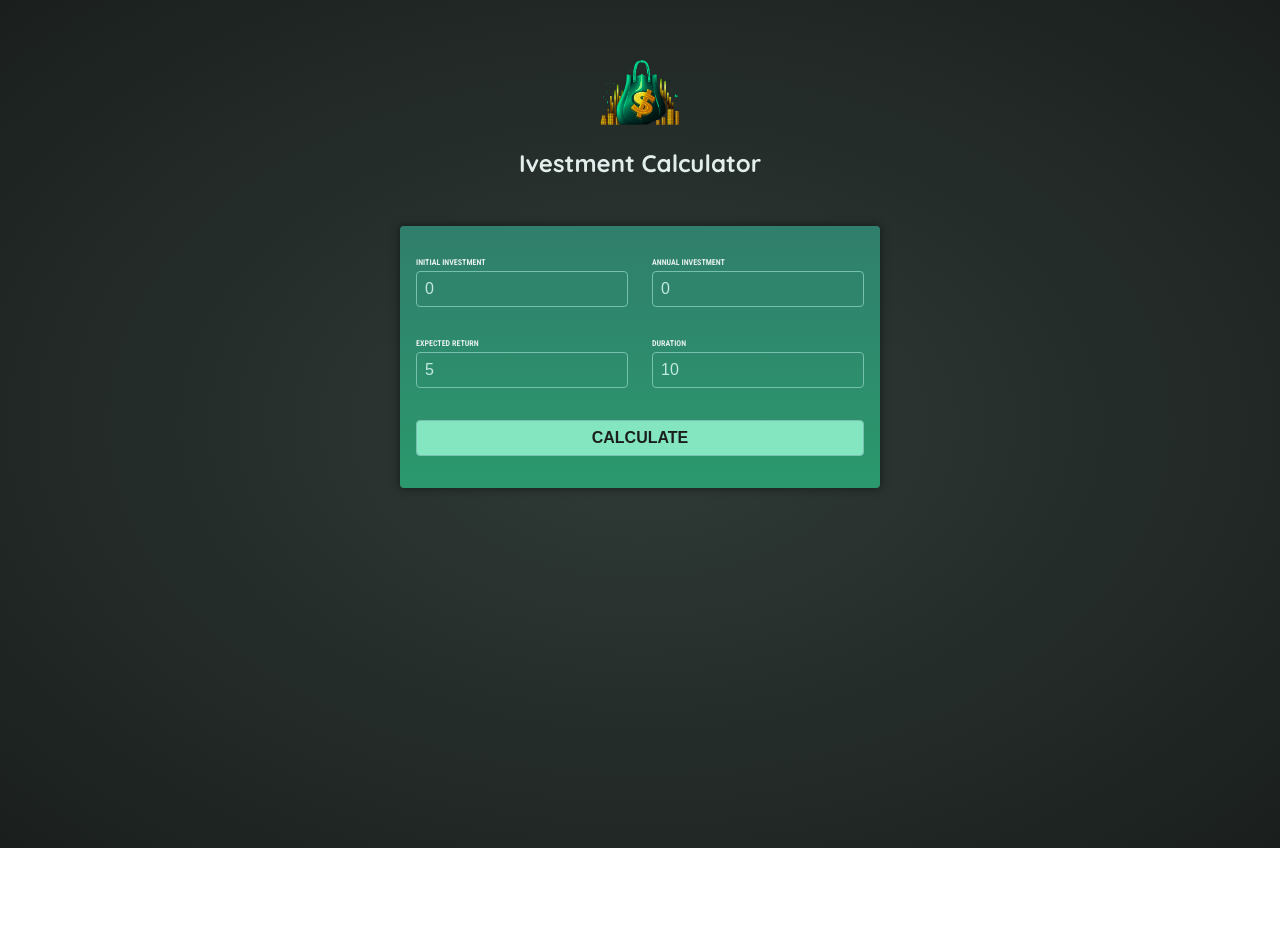
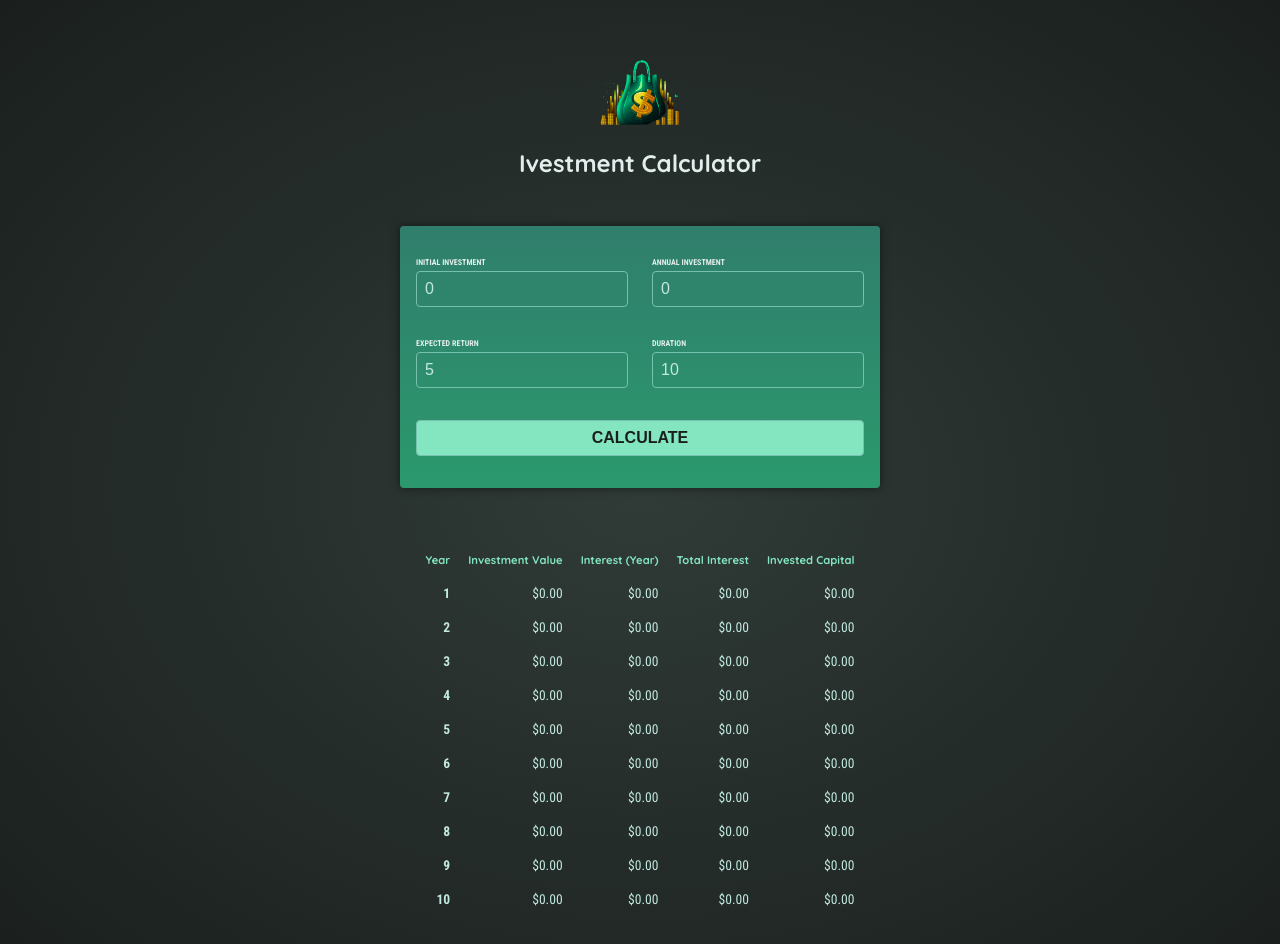
Before and after one commit to michall1900/investment-calculator, an Angular app: page / in a window 1280 px wide. Both pictures are taken after a click on the button "CALCULATE". Shown: the top 944 px of the page. Before the commit the page ends 848 px from the top, so only its background shows below. Built offline with nearby package versions, Linux system fonts and the light colour scheme.

Commit message:
Add the investment-results components and complete the exercise.

```diff
--- a/src/app/app.component.html
+++ b/src/app/app.component.html
@@ -1,4 +1,12 @@
 <app-header/>
 <main>
-  <app-user-input (investmentSubmitted)="onSubmitInvestment($event)"/>
+  <app-user-input (investmentSubmitted)="onSubmitInvestment()"/>
+  @if(isCalculated){
+    <app-investment-results/>
+  }
+  @else {
+    <p class="center">
+      Please enter some values and press "Calculate".
+    </p>
+  }
 </main>
--- a/src/app/app.component.ts
+++ b/src/app/app.component.ts
@@ -1,17 +1,20 @@
 import { Component } from '@angular/core';
 import { Header } from './header/header';
 import { UserInput } from "./user-input/user-input";
-import { type Investment } from './investment.model';
+import { InvestmentResultsComponent } from "./investment-results/investment-results";
 
 @Component({
   selector: 'app-root',
   standalone: true,
   templateUrl: './app.component.html',
-  imports: [Header, UserInput]
+  imports: [Header, UserInput, InvestmentResultsComponent]
 })
 
 export class AppComponent {
-  onSubmitInvestment(investmentProperties: Investment){
-    console.log(investmentProperties);
+
+  isCalculated: boolean = false;
+
+  onSubmitInvestment(){
+    this.isCalculated = true;
   }
 }
--- a/src/app/investment-results/investment-results.html
+++ b/src/app/investment-results/investment-results.html
@@ -1 +1,25 @@
-<p>investment-results works!</p>
+
+<section id="results">
+  <table>
+    <thead>
+      <tr>
+        <th scope="col">Year</th>
+        <th scope="col">Investment Value</th>
+        <th scope="col">Interest (Year)</th>
+        <th scope="col">Total Interest</th>
+        <th scope="col">Invested Capital</th>
+      </tr>
+    </thead>
+    <tbody>
+      @for(investmentResult of investmentResults; track investmentResult.year){
+        <tr>
+          <th scope="row">{{investmentResult.year}}</th>
+          <td>{{investmentResult.valueEndOfYear | currency}}</td>
+          <td>{{investmentResult.interest | currency }}</td>
+          <td>{{investmentResult.totalInterest | currency}}</td>
+          <td>{{investmentResult.totalAmountInvested | currency}}</td>
+        </tr>
+      }
+    </tbody>
+  </table>
+</section>
--- a/src/app/investment-results.service.ts
+++ b/src/app/investment-results/investment-results.service.ts
@@ -1,13 +1,16 @@
 
 import { Injectable } from '@angular/core';
-import { type AnnualData, type Investment } from './investment.model';
+import { type AnnualData, type Investment } from '../investment.model';
 
 @Injectable({
   providedIn:'root'
 })
 export class InvestmentService{
 
-  calculateInvestmentResults(investment:Investment): AnnualData[]{
+  private annualData?: AnnualData[];
+
+
+  calculateInvestmentResults(investment:Investment) {
     const annualData = [];
     let investmentValue = investment.initialInvestment;
 
@@ -27,6 +30,10 @@ export class InvestmentService{
       });
     }
 
-    return annualData;
+    this.annualData = annualData;
+  }
+
+  getAnnualData(): AnnualData[] | undefined{
+    return this.annualData
   }
 }
--- a/src/app/investment-results/investment-results.ts
+++ b/src/app/investment-results/investment-results.ts
@@ -1,11 +1,21 @@
-import { Component } from '@angular/core';
+import { Component, Input } from '@angular/core';
+import { AnnualData } from '../investment.model';
+import { InvestmentService } from './investment-results.service';
+import { CurrencyPipe } from '@angular/common';
 
 @Component({
   selector: 'app-investment-results',
-  imports: [],
+  imports: [CurrencyPipe],
   templateUrl: './investment-results.html',
   styleUrl: './investment-results.css'
 })
-export class InvestmentResults {
+export class InvestmentResultsComponent {
+
+  constructor(public investmentsResultsService: InvestmentService){}
+
+  get investmentResults(): AnnualData[] | undefined{
+
+    return this.investmentsResultsService.getAnnualData();
+  }
 
 }
--- a/src/app/user-input/user-input.html
+++ b/src/app/user-input/user-input.html
@@ -3,17 +3,17 @@
     <div class="input-group">
       <p>
         <label for="init">Initial Investment</label>
-        <input type="number" id="init" name="init" [(ngModel)]="initialInvestment">
+        <input type="number" id="init" name="init" [(ngModel)]="initialInvestment" min="0">
       </p>
       <p>
         <label for="annual">Annual Investment</label>
-        <input type="number" id="annual" name="annual" [(ngModel)]="annualInvestment">
+        <input type="number" id="annual" name="annual" [(ngModel)]="annualInvestment" min="0">
       </p>
     </div>
     <div class="input-group">
       <p>
         <label for="expected">Expected Return</label>
-        <input type="number" id="expected" name="expected" [(ngModel)]="expectedReturn">
+        <input type="number" id="expected" name="expected" [(ngModel)]="expectedReturn" min="0">
       </p>
       <p>
         <label for="duration">Duration</label>
--- a/src/app/user-input/user-input.ts
+++ b/src/app/user-input/user-input.ts
@@ -1,16 +1,17 @@
 import { Component, EventEmitter, Output } from '@angular/core';
 import { type Investment } from '../investment.model';
 import { FormsModule } from '@angular/forms';
+import { InvestmentService } from './../investment-results/investment-results.service';
 
 @Component({
   selector: 'app-user-input',
   imports: [FormsModule],
-  templateUrl: './user-input.html',
+templateUrl: './user-input.html',
   styleUrl: './user-input.css'
 })
 export class UserInput {
   @Output()
-  investmentSubmitted = new EventEmitter<Investment>();
+  investmentSubmitted = new EventEmitter<void>();
 
   initialInvestment!: string;
   annualInvestment!: string;
@@ -18,18 +19,19 @@ export class UserInput {
   duration!: string;
 
 
-  constructor(){
+  constructor(private investmentService: InvestmentService){
     this.resetValues();
   }
   onSubmit(){
     console.log("submited");
-    this.investmentSubmitted.emit({
+    this.investmentService.calculateInvestmentResults({
       initialInvestment: +this.initialInvestment,
       annualInvestment: +this.annualInvestment,
       expectedReturn: +this.expectedReturn,
       duration: +this.duration
     })
 
+    this.investmentSubmitted.emit()
     this.resetValues();
   }
 
```
